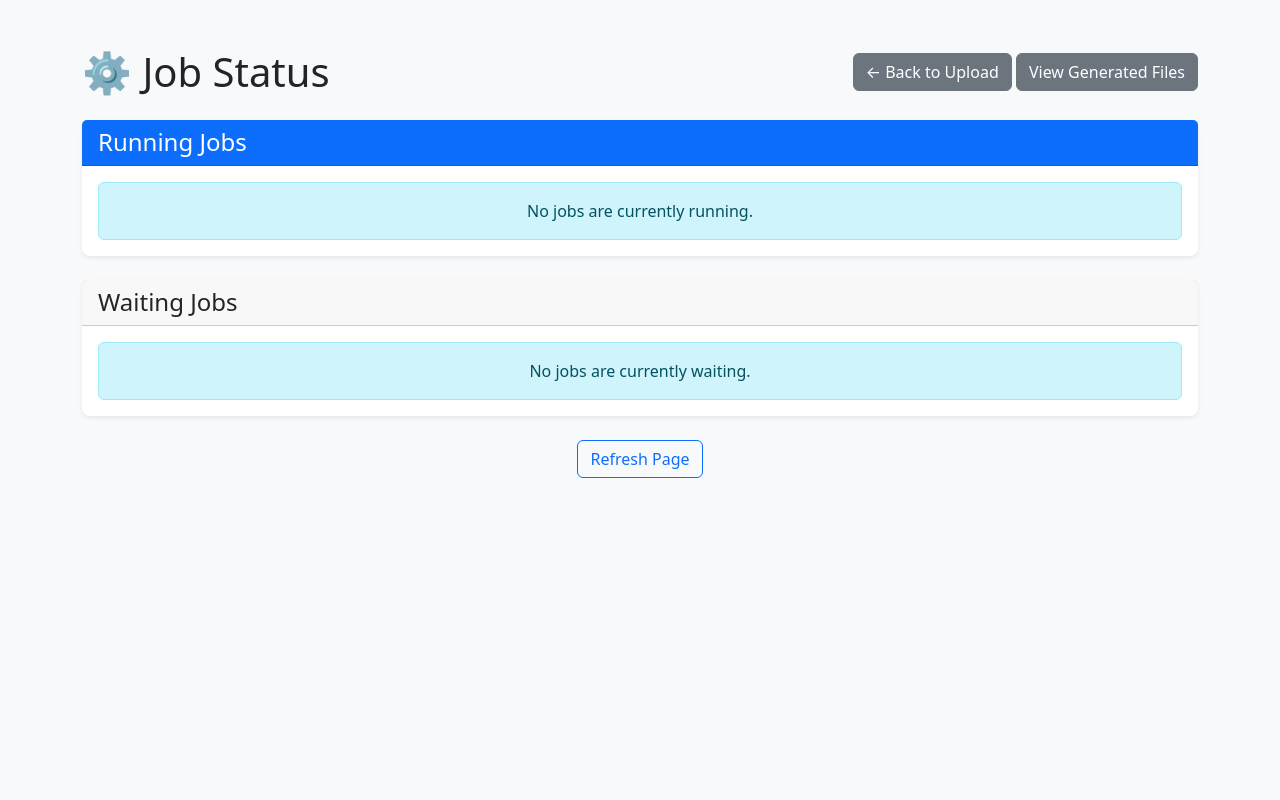
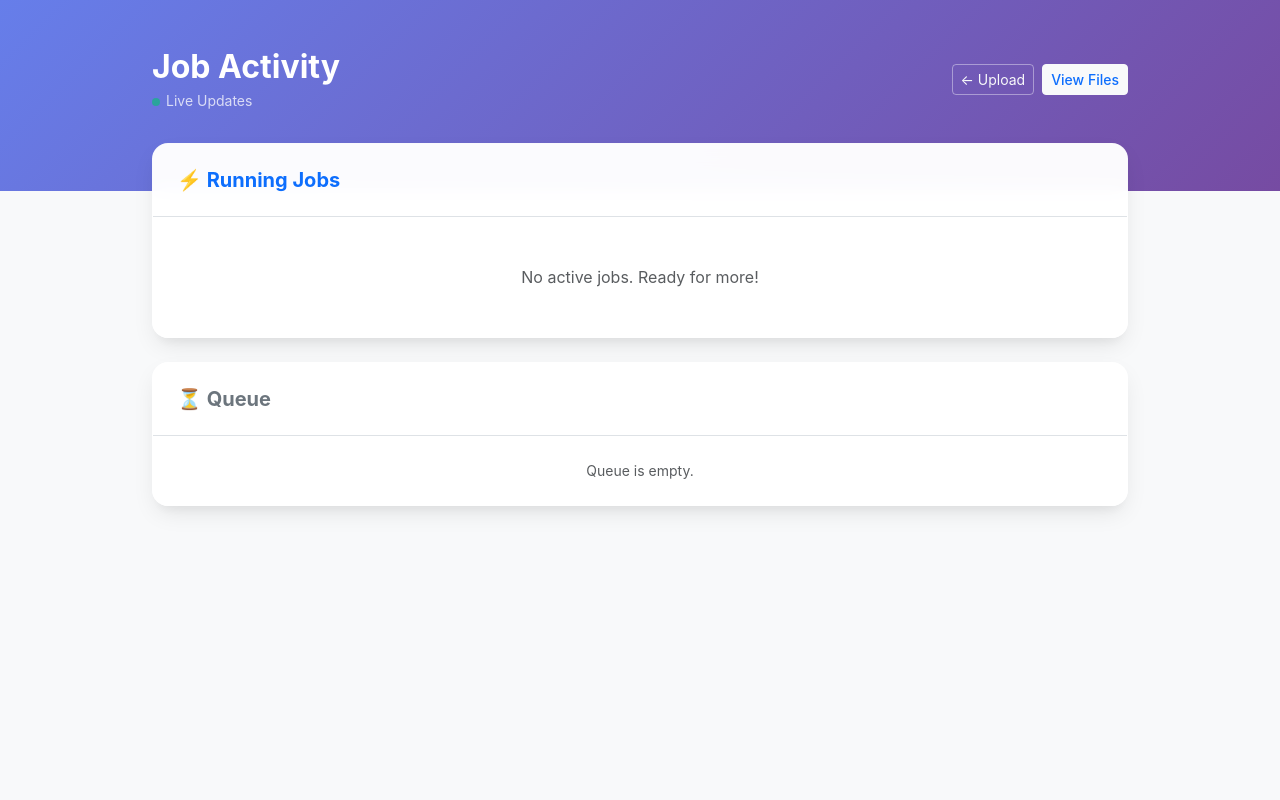
Before and after one commit to JMiahMan1/Docket-TTS, a Flask app: template templates/jobs.html in a window 1280 px wide. Run offline with Flask 3, Linux system fonts and the light colour scheme; the template is opened without the code that fills it, so the values that code supplies are empty; some libraries are stand-ins or nearby versions.

Commit message:
UI: Redesign jobs page with auto-refresh and new style

```diff
--- a/app.py
+++ b/app.py
@@ -1030,6 +1030,8 @@ def upload_file():
 
         if tasks:
             flash(f'Successfully queued {len(tasks)} job(s) for processing.', 'success')
+            # Give Celery/Redis a moment to register the task so it appears on the jobs page
+            time.sleep(2)
             return redirect(url_for('jobs_page'))
         else:
             flash('No processable content was found in the uploaded file(s).', 'error')
--- a/templates/jobs.html
+++ b/templates/jobs.html
@@ -1,54 +1,174 @@
 <!doctype html>
 <html lang="en">
+
 <head>
     <meta charset="utf-8">
-    <title>Job Status - Docket-TTS</title>
+    <title>Activity - Docket-TTS</title>
     <meta name="viewport" content="width=device-width, initial-scale=1">
     <link href="https://cdn.jsdelivr.net/npm/bootstrap@5.3.2/dist/css/bootstrap.min.css" rel="stylesheet">
+    <style>
+        :root {
+            --primary-gradient: linear-gradient(135deg, #667eea 0%, #764ba2 100%);
+            --glass-bg: rgba(255, 255, 255, 0.95);
+            --card-shadow: 0 10px 25px -5px rgba(0, 0, 0, 0.1), 0 10px 10px -5px rgba(0, 0, 0, 0.04);
+        }
+
+        body {
+            background: #f3f4f6;
+            min-height: 100vh;
+            font-family: 'Inter', system-ui, -apple-system, sans-serif;
+        }
+
+        .main-container {
+            max-width: 1000px;
+        }
+
+        .app-header {
+            background: var(--primary-gradient);
+            color: white;
+            padding: 3rem 0;
+            margin-bottom: -3rem;
+            padding-bottom: 5rem;
+        }
+
+        .glass-card {
+            background: var(--glass-bg);
+            border: 1px solid rgba(255, 255, 255, 0.2);
+            box-shadow: var(--card-shadow);
+            backdrop-filter: blur(10px);
+            border-radius: 1rem;
+            overflow: hidden;
+        }
+
+        .btn-outline-light {
+            border-color: rgba(255, 255, 255, 0.4);
+        }
+
+        .btn-outline-light:hover {
+            background: rgba(255, 255, 255, 0.1);
+            color: white;
+            border-color: white;
+        }
+
+        .table thead th {
+            background: rgba(0, 0, 0, 0.02);
+            font-size: 0.85rem;
+            text-transform: uppercase;
+            letter-spacing: 0.05em;
+            color: #6b7280;
+            border-bottom: 2px solid #e5e7eb;
+            padding: 1rem;
+        }
+
+        .table td {
+            padding: 1rem;
+            vertical-align: middle;
+        }
+
+        .status-badge {
+            padding: 0.35em 0.8em;
+            font-size: 0.75em;
+            font-weight: 600;
+            border-radius: 9999px;
+            letter-spacing: 0.025em;
+        }
+
+        .status-running {
+            background: #dbeafe;
+            color: #1e40af;
+        }
+
+        .status-waiting {
+            background: #f3f4f6;
+            color: #374151;
+        }
+
+        .refresh-indicator {
+            width: 8px;
+            height: 8px;
+            background-color: #10b981;
+            border-radius: 50%;
+            display: inline-block;
+            margin-right: 6px;
+            animation: pulse 2s infinite;
+        }
+
+        @keyframes pulse {
+            0% {
+                opacity: 0.5;
+            }
+
+            50% {
+                opacity: 1;
+            }
+
+            100% {
+                opacity: 0.5;
+            }
+        }
+    </style>
 </head>
+
 <body class="bg-light">
-    <div class="container py-5">
-        <div class="d-flex justify-content-between align-items-center mb-4">
-            <h1 class="mb-0">⚙️ Job Status</h1>
+    <!-- Header -->
+    <div class="app-header">
+        <div class="container main-container d-flex justify-content-between align-items-center">
             <div>
-                <a href="/" class="btn btn-secondary">← Back to Upload</a>
-                <a href="/files" class="btn btn-secondary">View Generated Files</a>
+                <h1 class="h2 fw-bold mb-1">Job Activity</h1>
+                <p class="mb-0 opacity-75 small"><span class="refresh-indicator"></span>Live Updates</p>
+            </div>
+            <div class="d-flex gap-2">
+                <a href="/" class="btn btn-outline-light btn-sm">← Upload</a>
+                <a href="/files" class="btn btn-light btn-sm text-primary fw-medium">View Files</a>
+            </div>
         </div>
     </div>
 
+    <div class="container main-container pb-5">
+
         {% with messages = get_flashed_messages(with_categories=true) %}
+        {% if messages %}
+        <div class="mb-4">
             {% for category, message in messages %}
-              <div class="alert alert-{{ category }} alert-dismissible fade show" role="alert">
+            <div class="alert alert-{{ 'danger' if category == 'error' else category }} alert-dismissible fade show border-0 shadow-sm rounded-3"
+                role="alert">
                 {{ message }}
                 <button type="button" class="btn-close" data-bs-dismiss="alert" aria-label="Close"></button>
             </div>
             {% endfor %}
+        </div>
+        {% endif %}
         {% endwith %}
 
-        <div class="card shadow-sm border-0 rounded-3 mb-4">
-            <div class="card-header bg-primary text-white">
-                <h4 class="mb-0">Running Jobs</h4>
+        <!-- Running Jobs -->
+        <div class="glass-card mb-4">
+            <div class="p-4 border-bottom bg-white bg-opacity-50">
+                <h5 class="mb-0 fw-bold text-primary">⚡ Running Jobs</h5>
             </div>
-            <div class="card-body">
+            <div class="p-0">
                 {% if running_jobs %}
                 <div class="table-responsive">
-                    <table class="table table-striped table-hover align-middle">
+                    <table class="table mb-0">
                         <thead>
                             <tr>
-                                <th>Original Filename</th>
+                                <th>File / Chapter</th>
                                 <th>Task ID</th>
                                 <th>Worker</th>
-                                <th>Action</th> </tr>
+                                <th class="text-end">Actions</th>
+                            </tr>
                         </thead>
                         <tbody>
                             {% for job in running_jobs %}
                             <tr>
-                                <td>{{ job.name }}</td>
-                                <td><small class="text-muted">{{ job.id }}</small></td>
-                                <td><small class="text-muted">{{ job.worker }}</small></td>
-                                <td>
-                                    <form action="{{ url_for('cancel_job', task_id=job.id) }}" method="POST" onsubmit="return confirm('Are you sure you want to cancel this running job?');">
-                                        <button type="submit" class="btn btn-danger btn-sm" title="Cancel Job">❌</button>
+                                <td class="fw-medium">{{ job.name }}</td>
+                                <td class="text-muted font-monospace small">{{ job.id|truncate(8, True, '') }}...</td>
+                                <td><span class="badge bg-light text-dark border">{{ job.worker.split('@')[0] }}</span>
+                                </td>
+                                <td class="text-end">
+                                    <form action="{{ url_for('cancel_job', task_id=job.id) }}" method="POST"
+                                        class="d-inline" onsubmit="return confirm('Cancel this job?');">
+                                        <button type="submit"
+                                            class="btn btn-outline-danger btn-sm rounded-pill px-3">Cancel</button>
                                     </form>
                                 </td>
                             </tr>
@@ -57,43 +177,45 @@
                     </table>
                 </div>
                 {% else %}
-                <div class="alert alert-info text-center mb-0">No jobs are currently running.</div>
+                <div class="p-5 text-center text-muted">
+                    <p class="mb-0">No active jobs. Ready for more!</p>
+                </div>
                 {% endif %}
             </div>
         </div>
 
-        <div class="card shadow-sm border-0 rounded-3">
-            <div class="card-header">
-                <h4 class="mb-0">Waiting Jobs</h4>
+        <!-- Waiting Jobs -->
+        <div class="glass-card">
+            <div class="p-4 border-bottom bg-white bg-opacity-50 d-flex justify-content-between align-items-center">
+                <h5 class="mb-0 fw-bold text-secondary">⏳ Queue</h5>
+                {% if unassigned_job_count > 0 %}
+                <span class="badge bg-primary rounded-pill">{{ unassigned_job_count }} Pending</span>
+                {% endif %}
             </div>
-            <div class="card-body">
+            <div class="p-0">
                 {% if waiting_jobs or unassigned_job_count > 0 %}
-                    {% if unassigned_job_count > 0 %}
-                    <div class="alert alert-info">
-                        <strong>{{ unassigned_job_count }}</strong> more job(s) are in the main queue waiting to be assigned to a worker.
-                    </div>
-                    {% endif %}
                 {% if waiting_jobs %}
                 <div class="table-responsive">
-                        <table class="table table-striped table-hover align-middle">
+                    <table class="table mb-0">
                         <thead>
                             <tr>
-                                    <th>Original Filename</th>
+                                <th>File / Chapter</th>
                                 <th>Status</th>
                                 <th>Task ID</th>
-                                    <th>Action</th> </tr>
+                                <th class="text-end">Actions</th>
+                            </tr>
                         </thead>
                         <tbody>
                             {% for job in waiting_jobs %}
                             <tr>
-                                    <td>{{ job.name }}</td>
-                                    <td>
-                                        <span class="badge bg-info text-dark">Reserved by Worker</span>
-                                    </td>
-                                    <td><small class="text-muted">{{ job.id }}</small></td>
-                                    <td>
-                                        <form action="{{ url_for('cancel_job', task_id=job.id) }}" method="POST" onsubmit="return confirm('Are you sure you want to cancel this queued job?');">
-                                            <button type="submit" class="btn btn-danger btn-sm" title="Cancel Job">❌</button>
+                                <td class="fw-medium">{{ job.name }}</td>
+                                <td><span class="status-badge status-waiting">Queued</span></td>
+                                <td class="text-muted font-monospace small">{{ job.id|truncate(8, True, '') }}...</td>
+                                <td class="text-end">
+                                    <form action="{{ url_for('cancel_job', task_id=job.id) }}" method="POST"
+                                        class="d-inline" onsubmit="return confirm('Remove from queue?');">
+                                        <button type="submit"
+                                            class="btn btn-outline-secondary btn-sm rounded-pill px-3">Cancel</button>
                                     </form>
                                 </td>
                             </tr>
@@ -103,13 +225,22 @@
                 </div>
                 {% endif %}
                 {% else %}
-                <div class="alert alert-info text-center mb-0">No jobs are currently waiting.</div>
+                <div class="p-4 text-center text-muted small">
+                    Queue is empty.
+                </div>
                 {% endif %}
             </div>
         </div>
-        <div class="text-center mt-4">
-             <a href="{{ url_for('jobs_page') }}" class="btn btn-outline-primary">Refresh Page</a>
+
     </div>
-    </div>
+
+    <script src="https://cdn.jsdelivr.net/npm/bootstrap@5.3.2/dist/js/bootstrap.bundle.min.js"></script>
+    <script>
+        // Auto-refresh every 3 seconds to show progress
+        setTimeout(function () {
+            window.location.reload();
+        }, 3000);
+    </script>
 </body>
+
 </html>
```
Lines whose indentation alone changed are shown as unchanged.
